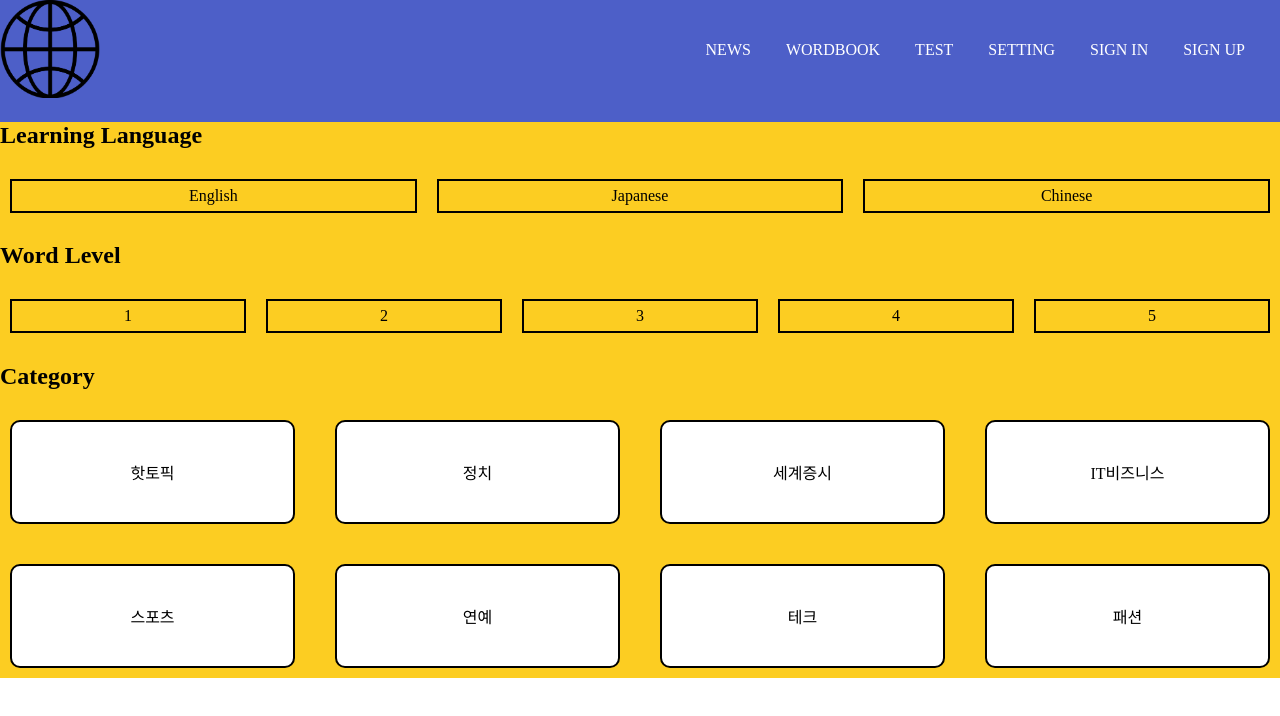
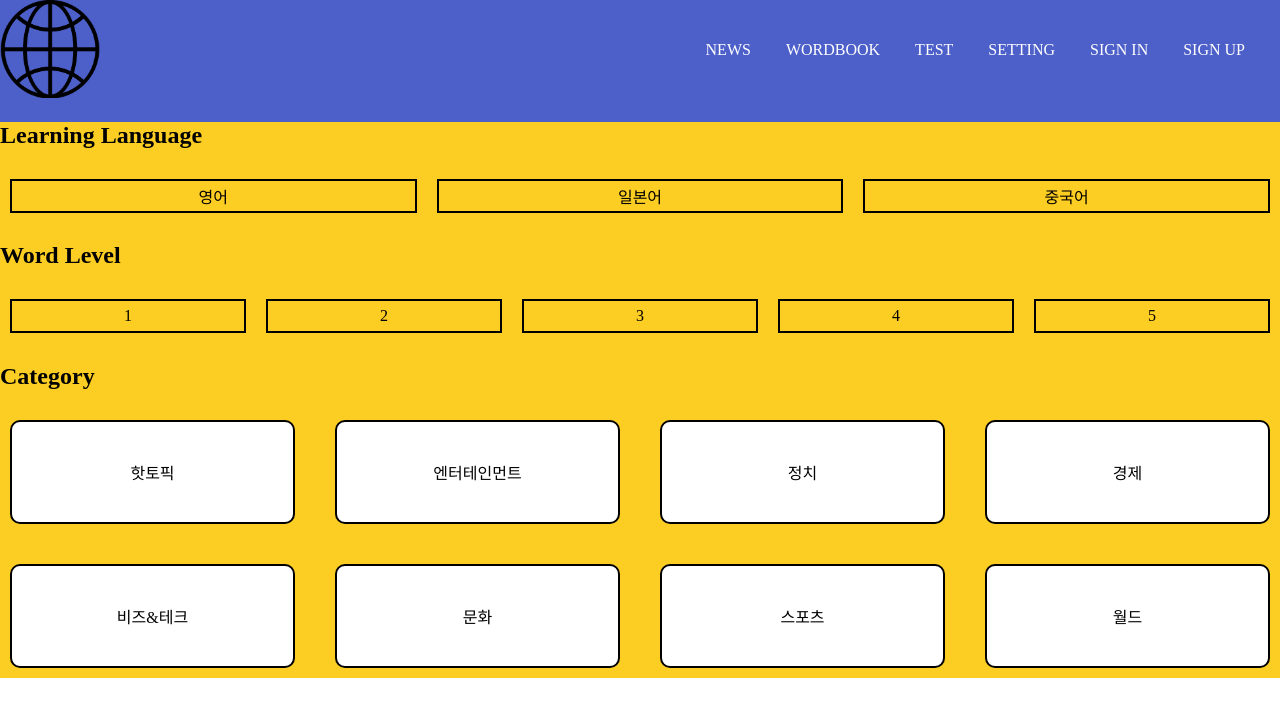
Before and after one commit to jch1223/client-word-news, a React (Create React App) app: page /setting in a window 1280 px wide. Shown: the top 716 px of the page. Built offline with nearby package versions, Linux system fonts and the light colour scheme.

Commit message:
split components

```diff
--- a/src/components/Header.js
+++ b/src/components/Header.js
@@ -2,7 +2,7 @@ import React, { Component } from "react";
 import { Route, Link, Switch } from "react-router-dom";
 import Newses from "./NewsList/Newses";
 import Wordbook from "./Wordbook/Wordbook";
-import Test from "./Test";
+import Test from "./Test/Test";
 import Setting from "./Setting";
 import News from "./News/News";
 import logo from "../img/logo.png";
--- a/src/components/News/News.js
+++ b/src/components/News/News.js
@@ -53,7 +53,7 @@ export default class News extends Component {
           <div className="acticle-content">
             <h1>{article.title}</h1>
             <div className="article-photo-container">
-              <img src={article.photoUrl} />
+              <img alt={article.title} src={article.photoUrl} />
             </div>
             <div>{article.date}</div>
             <div>
--- a/src/components/NewsList/Category.js
+++ b/src/components/NewsList/Category.js
@@ -1,5 +1,6 @@
 import React, { Component } from "react";
 import "./Category.css";
+import { categoryList } from "../../data";
 import Cookies from "js-cookie";
 
 const CategoryOption = ({ title, closeCategory }) => {
@@ -35,16 +36,6 @@ export default class Category extends Component {
     // TODO: change user info
   };
   render() {
-    const categoryList = [
-      "핫토픽",
-      "정치",
-      "세계증시",
-      "IT비즈니스",
-      "스포츠",
-      "연예",
-      "테크",
-      "패션"
-    ];
     return (
       <div
         className="modal-background category-modal"
--- a/src/components/Setting.js
+++ b/src/components/Setting.js
@@ -1,39 +1,39 @@
 import React, { Component } from "react";
 import "./Setting.css";
+import { categoryList } from "../data";
 
 export default class Setting extends Component {
   render() {
+    const languageList = ["영어", "일본어", "중국어"];
+    const levelList = [1, 2, 3, 4, 5];
     return (
       <div className="content">
         <div>
           <h1>Learning Language</h1>
           <div className="lang-select-container">
-            <div className="lang-select-button button">English</div>
-            <div className="lang-select-button button">Japanese</div>
-            <div className="lang-select-button button">Chinese</div>
+            {languageList.map(language => {
+              return (
+                <div className="lang-select-button button">{language}</div>
+              );
+            })}
           </div>
         </div>
         <div>
           <h1>Word Level</h1>
           <div className="level-select-container">
-            <div className="level-select-button button">1</div>
-            <div className="level-select-button button">2</div>
-            <div className="level-select-button button">3</div>
-            <div className="level-select-button button">4</div>
-            <div className="level-select-button button">5</div>
+            {levelList.map(level => {
+              return <div className="level-select-button button">{level}</div>;
+            })}
           </div>
         </div>
         <div>
           <h1>Category</h1>
           <div className="category-select-container">
-            <div className="category-select-button button">핫토픽</div>
-            <div className="category-select-button button">정치</div>
-            <div className="category-select-button button">세계증시</div>
-            <div className="category-select-button button">IT비즈니스</div>
-            <div className="category-select-button button">스포츠</div>
-            <div className="category-select-button button">연예</div>
-            <div className="category-select-button button">테크</div>
-            <div className="category-select-button button">패션</div>
+            {categoryList.map(category => {
+              return (
+                <div className="category-select-button button">{category}</div>
+              );
+            })}
           </div>
         </div>
       </div>
--- a/src/components/Test.js
+++ /dev/null
@@ -1,20 +0,0 @@
-import React, { Component } from "react";
-
-export default class Test extends Component {
-  state = {};
-  render() {
-    return (
-      <div className="content">
-        <div className="select-mode">
-          <button className="test-all-button">모든 날짜로 시험보기</button>
-          <div className="test-date-container">
-            <input type="date" />
-            <button className="test-date-button">선택된 날짜로 시험보기</button>
-          </div>
-        </div>
-        <div className="testMode" />
-        <div className="resultMode" />
-      </div>
-    );
-  }
-}
--- /dev/null
+++ b/src/components/Test/Test.js
@@ -0,0 +1,34 @@
+import React, { Component } from "react";
+
+export default class Test extends Component {
+  state = {
+    selectMode: false,
+    testMode: true,
+    resultMode: false
+  };
+  render() {
+    const { selectMode, testMode, resultMode } = this.state;
+    return (
+      <div className="content">
+        <div
+          style={{ display: selectMode ? "block" : "none" }}
+          className="select-mode"
+        >
+          <button className="test-all-button">모든 날짜로 시험보기</button>
+          <div className="test-date-container">
+            <input type="date" />
+            <button className="test-date-button">선택된 날짜로 시험보기</button>
+          </div>
+        </div>
+        <div
+          style={{ display: testMode ? "block" : "none" }}
+          className="testMode"
+        />
+        <div
+          style={{ display: resultMode ? "block" : "none" }}
+          className="resultMode"
+        />
+      </div>
+    );
+  }
+}
--- a/src/data.js
+++ b/src/data.js
@@ -1 +1,11 @@
 exports.baseUrl = "52.23.194.151";
+exports.categoryList = [
+  "핫토픽",
+  "엔터테인먼트",
+  "정치",
+  "경제",
+  "비즈&테크",
+  "문화",
+  "스포츠",
+  "월드"
+];
```
Also changed, not shown: src/components/Test/ResultMode.js (added, +7 -0 lines), src/components/Test/SelectMode.js (added, +8 -0 lines), src/components/Test/TestMode.js (added), src/img/correct.png (added), src/img/incorrect.png (added).
